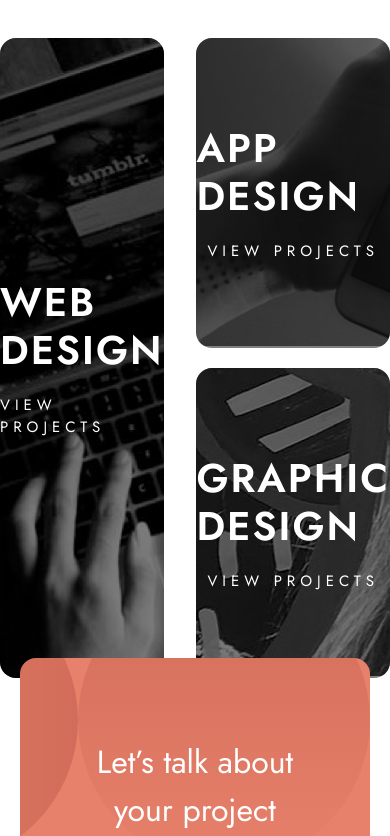
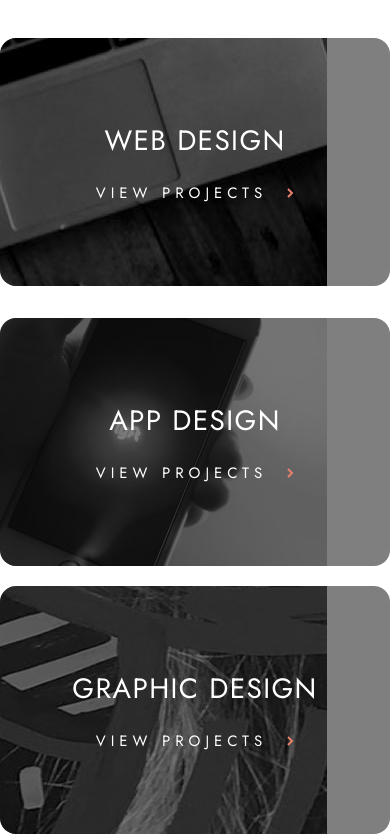
Before and after one commit to Oz996/Designo, a React (Vite) app: page / in a window 390 px wide. Shown: the part 938-1774 px from the top of the page. Built offline with nearby package versions, Linux system fonts and the light colour scheme.

Commit message:
added responsiveness for design section

```diff
--- a/src/components/shared/Footer.tsx
+++ b/src/components/shared/Footer.tsx
@@ -9,7 +9,7 @@ import Button from "./Button";
 
 const Footer = () => {
   return (
-    <footer className="h-[51rem] sm:h-[24.5rem] w-full right-0 bg-black-light relative max-sm:flex max-sm:items-end max-sm:pb-10 mt-[60rem]">
+    <footer className="h-[51rem] sm:h-[24.5rem] w-full right-0 bg-black-light relative max-sm:flex max-sm:items-end max-sm:pb-10 mt-[90rem]">
       <div className="absolute bottom-[38rem] sm:bottom-[19.5rem] left-0 right-0 flex justify-center items-center w-full container max-sm:px-5 overflow-hidden z-20">
         <div className="max-md:text-center max-sm:py-20 sm:h-[22rem] lg:h-[18.5rem] w-full px-5 sm:px-20 bg-peach rounded-2xl bg-call-to-action-circles bg-right bg-no-repeat flex max-md:flex-col items-center max-md:justify-center max-md:gap-7 justify-between">
           <div className="flex flex-col">
--- a/src/pages/Home/Home.tsx
+++ b/src/pages/Home/Home.tsx
@@ -1,4 +1,8 @@
 import Button from "../../components/shared/Button";
+import ArrowRight from "../../assets/shared/desktop/icon-right-arrow.svg";
+import Passionate from "../../assets/home/desktop/illustration-passionate.svg";
+import Resourceful from "../../assets/home/desktop/illustration-resourceful.svg";
+import Friendly from "../../assets/home/desktop/illustration-friendly.svg";
 
 const Home = () => {
   return (
@@ -20,26 +24,54 @@ const Home = () => {
         </div>
       </section>
 
-      <section className="h-[40rem] w-full flex gap-8 justify-between mt-10 text-white uppercase">
-        <div className="h-full w-full bg-home-web-design-desktop bg-no-repeat flex flex-col gap-5 justify-center items-center rounded-2xl relative">
-          <div className="absolute inset-0 image-overlay z-10 rounded-2xl" />
-          <h2 className="heading-md tracking-wider z-20">web design</h2>
-          <p className="text-[15px] tracking-[5px] z-20">view projects</p>
+      <section className="lg:h-[40rem] w-full flex flex-col lg:flex-row gap-8 justify-between mt-10 text-white uppercase">
+        <div className="flex flex-col h-full w-full justify-between gap-5">
+          <div className="bg-home-web-design-mobile sm:bg-home-web-design-tablet lg:bg-home-web-design-desktop h-[15.5rem] sm:h-[12.5rem] lg:h-full w-full bg-no-repeat flex flex-col gap-5 justify-center items-center rounded-2xl relative">
+            <div className="absolute inset-0 image-overlay z-10 rounded-2xl" />
+            <h2 className="text-[28px] sm:heading-md tracking-wider z-20">
+              web design
+            </h2>
+            <div className="flex gap-5 items-center z-20">
+              <p className="text-[15px] tracking-[5px]">view projects</p>
+              <img src={ArrowRight} alt="" />
+            </div>
+          </div>
         </div>
-
         <div className="flex flex-col h-full w-full justify-between gap-5">
-          <div className="bg-home-app-design bg-no-repeat flex flex-col gap-5 h-[50%] justify-center items-center rounded-2xl relative">
+          <div className="bg-home-app-design-mobile sm:bg-home-app-design-tablet lg:bg-home-app-design-desktop bg-no-repeat flex flex-col gap-5 h-[15.5rem] sm:h-[12.5rem] lg:h-[50%] justify-center items-center rounded-2xl relative">
             <div className="absolute inset-0 image-overlay z-10 rounded-2xl" />
-            <h2 className="heading-md tracking-wider z-20">app design</h2>
-            <p className="text-[15px] tracking-[5px] z-20">view projects</p>
+            <h2 className="text-[28px] sm:heading-md tracking-wider z-20">
+              app design
+            </h2>
+            <div className="flex gap-5 items-center z-20">
+              <p className="text-[15px] tracking-[5px]">view projects</p>
+              <img src={ArrowRight} alt="" />
+            </div>
           </div>
-          <div className="bg-home-graphic-design bg-no-repeat flex flex-col gap-5 h-[50%] justify-center items-center rounded-2xl relative">
+          <div className="bg-home-graphic-design-mobile sm:bg-home-graphic-design-tablet lg:bg-home-graphic-design-desktop bg-no-repeat flex flex-col gap-5 h-[15.5rem] sm:h-[12.5rem] lg:h-[50%] justify-center items-center rounded-2xl relative">
             <div className="absolute inset-0 image-overlay z-10 rounded-2xl" />
-            <h2 className="heading-md tracking-wider z-20">graphic design</h2>
-            <p className="text-[15px] tracking-[5px] z-20">view projects</p>
+            <h2 className="text-[28px] sm:heading-md tracking-wider z-20">
+              graphic design
+            </h2>
+            <div className="flex gap-5 items-center z-20">
+              <p className="text-[15px] tracking-[5px]">view projects</p>
+              <img src={ArrowRight} alt="" />
+            </div>
           </div>
         </div>
       </section>
+
+      {/* <section className="grid grid-cols-3">
+        <div className="place-self-center">
+          <img src={Resourceful} alt="" />
+        </div>
+        <div className="place-self-center">
+          <img src={Passionate} alt="" />
+        </div>
+        <div className="place-self-center">
+          <img src={Friendly} alt="" />
+        </div>
+      </section> */}
     </>
   );
 };
--- a/tailwind.config.js
+++ b/tailwind.config.js
@@ -7,7 +7,7 @@ export default {
       padding: {
         DEFAULT: "0rem",
         sm: "2rem",
-        lg: "14rem",
+        xl: "14rem",
       },
     },
     extend: {
@@ -33,10 +33,22 @@ export default {
           "url('/src/assets/shared/desktop/bg-pattern-call-to-action.svg')",
         "home-web-design-desktop":
           "url('/src/assets/home/desktop/image-web-design-large.jpg')",
-        "home-app-design":
+        "home-app-design-desktop":
           "url('/src/assets/home/desktop/image-app-design.jpg')",
-        "home-graphic-design":
+        "home-graphic-design-desktop":
           "url('/src/assets/home/desktop/image-graphic-design.jpg')",
+        "home-web-design-tablet":
+          "url('/src/assets/home/tablet/image-web-design.jpg')",
+        "home-app-design-tablet":
+          "url('/src/assets/home/tablet/image-app-design.jpg')",
+        "home-graphic-design-tablet":
+          "url('/src/assets/home/tablet/image-graphic-design.jpg')",
+        "home-web-design-mobile":
+          "url('/src/assets/home/mobile/image-web-design.jpg')",
+        "home-app-design-mobile":
+          "url('/src/assets/home/mobile/image-app-design.jpg')",
+        "home-graphic-design-mobile":
+          "url('/src/assets/home/mobile/image-graphic-design.jpg')",
       },
     },
   },
```
